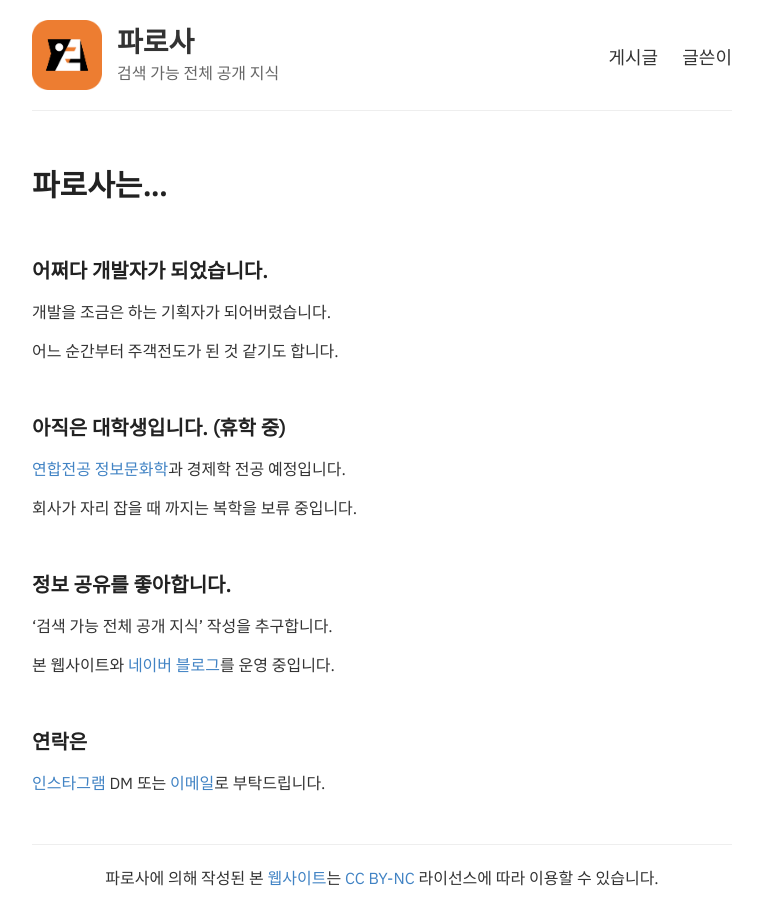
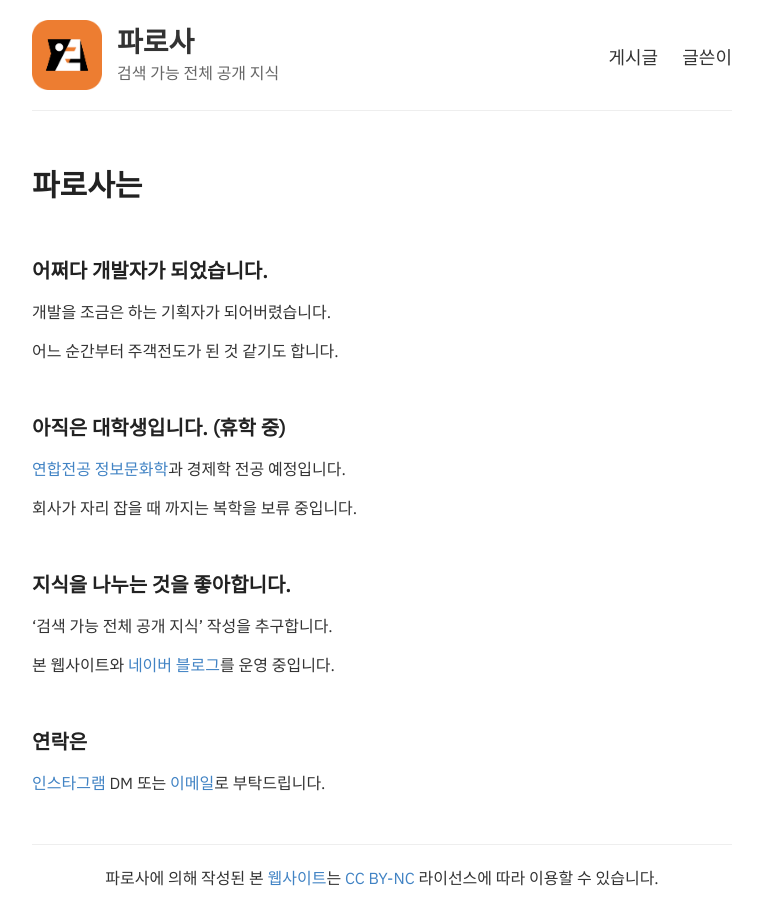
Before and after one commit to parosaone/blog, a Jekyll site: the page built from about.md, in a window 1280 px wide. Shown: the whole page, without its empty margins (258-1019 px from the left). Built offline with Jekyll 4.4.1, drawn with Linux system fonts in a browser that asks for light colours.

Commit message:
Update about.md

```diff
--- a/about.md
+++ b/about.md
@@ -1,6 +1,6 @@
 ---
 layout: page
-title: 파로사는...
+title: 파로사는
 permalink: /about/
 ---
 
@@ -16,7 +16,7 @@ permalink: /about/
 
 회사가 자리 잡을 때 까지는 복학을 보류 중입니다.
 
-### 정보 공유를 좋아합니다.
+### 지식을 나누는 것을 좋아합니다.
 
 '검색 가능 전체 공개 지식' 작성을 추구합니다.
 
```
